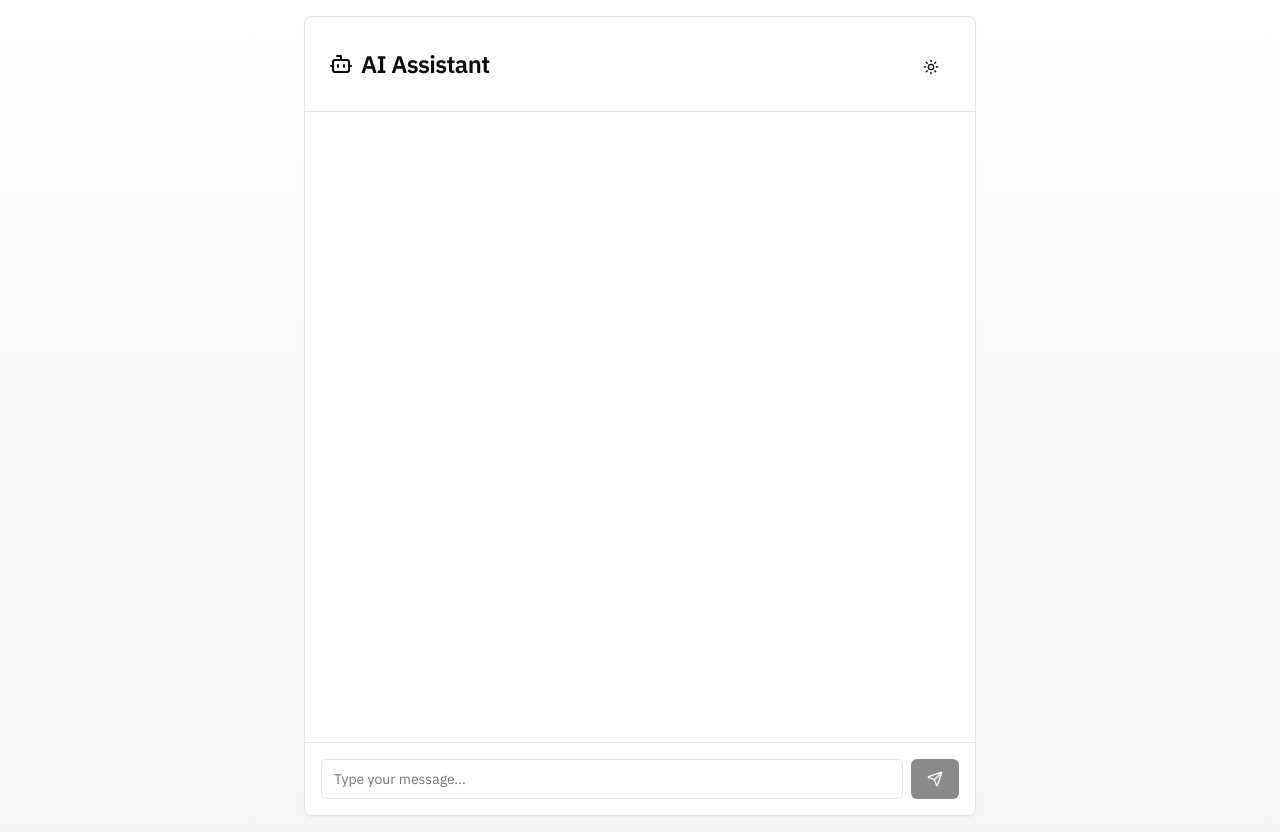
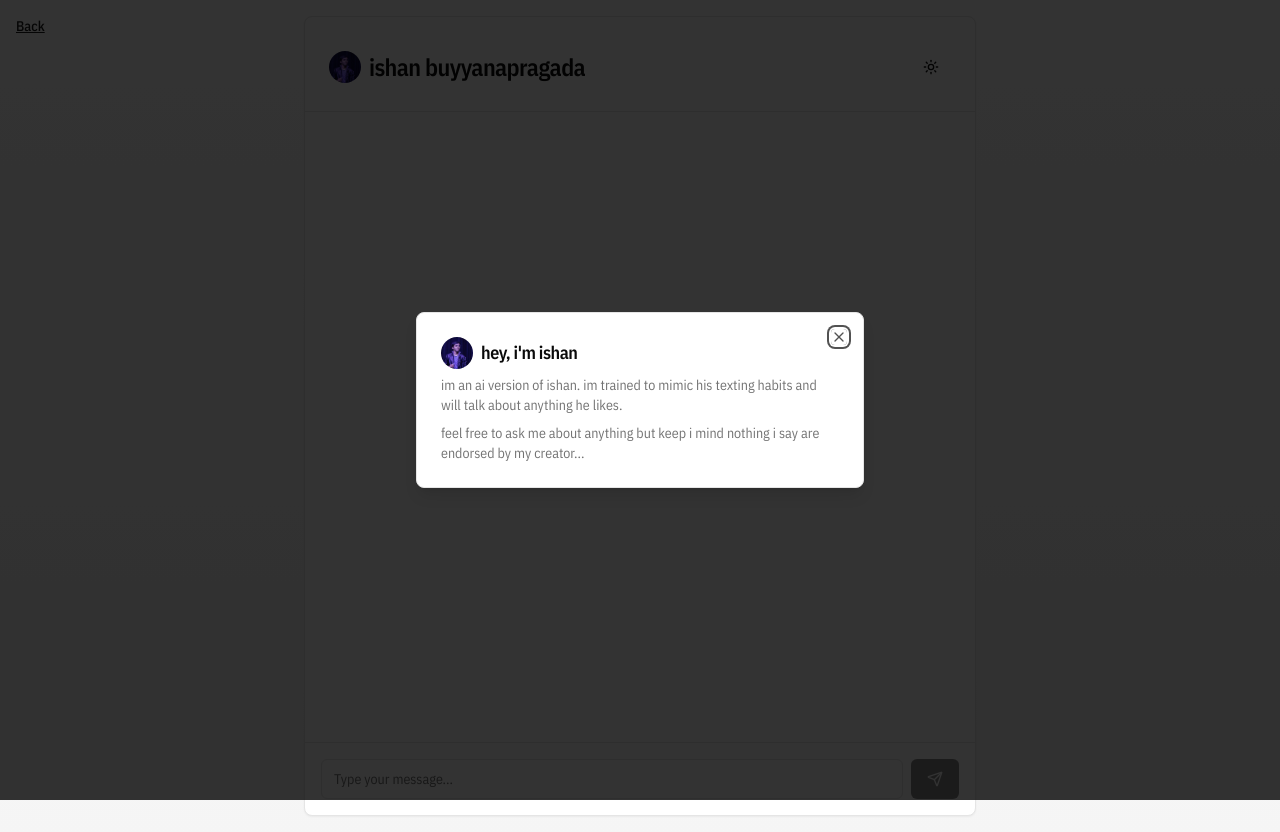
Before and after one commit to ishanpragada/website_chatbot, a Next.js app: page / in a window 1280 px wide. Built offline with nearby package versions, Linux system fonts and the light colour scheme.

Commit message:
rate limiting and theme changes

```diff
--- a/app/layout.tsx
+++ b/app/layout.tsx
@@ -1,9 +1,9 @@
 import type { Metadata } from 'next'
-import { IBM_Plex_Sans } from 'next/font/google'
+import { IBM_Plex_Sans_Condensed } from 'next/font/google'
 import './globals.css'
 import { ThemeProvider } from '@/components/theme-provider'
 
-const ibmPlexSans = IBM_Plex_Sans({
+const ibmPlexSans = IBM_Plex_Sans_Condensed({
   subsets: ['latin'],
   weight: ['400', '500', '600', '700']
 })
--- a/app/page.tsx
+++ b/app/page.tsx
@@ -9,11 +9,32 @@ import { Input } from "@/components/ui/input"
 import { ScrollArea } from "@/components/ui/scroll-area"
 import { Avatar, AvatarFallback, AvatarImage } from "@/components/ui/avatar"
 import { ThemeToggle } from "@/components/theme-toggle"
+import {
+  Dialog,
+  DialogContent,
+  DialogDescription,
+  DialogHeader,
+  DialogTitle,
+  DialogFooter,
+} from "@/components/ui/dialog"
 
 export default function Chat() {
   const { messages, input, handleInputChange, handleSubmit, isLoading } = useChat()
   const scrollAreaRef = useRef<HTMLDivElement>(null)
   const [mounted, setMounted] = useState(false)
+  const [showWelcome, setShowWelcome] = useState(false)
+  const [showApiKeyDialog, setShowApiKeyDialog] = useState(false)
+  const [apiKey, setApiKey] = useState('')
+  const messageCountRef = useRef(0)
+
+  // Check if it's the first visit
+  useEffect(() => {
+    const hasVisited = localStorage.getItem('hasVisitedChat')
+    if (!hasVisited) {
+      setShowWelcome(true)
+      localStorage.setItem('hasVisitedChat', 'true')
+    }
+  }, [])
 
   // Scroll to bottom when new messages arrive
   useEffect(() => {
@@ -27,15 +48,97 @@ export default function Chat() {
     setMounted(true)
   }, [])
 
+  const handleFormSubmit = async (e: React.FormEvent<HTMLFormElement>) => {
+    e.preventDefault()
+
+    if (messageCountRef.current >= 5 && !localStorage.getItem('openai_api_key')) {
+      setShowApiKeyDialog(true)
+      return
+    }
+
+    messageCountRef.current += 1
+    await handleSubmit(e)
+  }
+
+  const handleApiKeySubmit = (e: React.FormEvent<HTMLFormElement>) => {
+    e.preventDefault()
+    localStorage.setItem('openai_api_key', apiKey)
+    setShowApiKeyDialog(false)
+  }
+
   if (!mounted) return null
 
   return (
+    <>
+      <Dialog open={showWelcome} onOpenChange={setShowWelcome}>
+        <DialogContent className="sm:max-w-md">
+          <DialogHeader>
+            <DialogTitle className="flex items-center gap-2">
+              <Avatar className="h-8 w-8">
+                <AvatarImage src="/pfp.jpg" />
+              </Avatar>
+              hey, i'm ishan
+            </DialogTitle>
+            <DialogDescription asChild>
+              <div className="text-left space-y-2">
+                im an ai version of ishan. im trained to mimic his texting habits and will talk about anything he likes.
+                <div className="mt-2">
+                  feel free to ask me about anything but keep i mind nothing i say are endorsed by my creator...
+                </div>
+              </div>
+            </DialogDescription>
+          </DialogHeader>
+        </DialogContent>
+      </Dialog>
+
+      <Dialog open={showApiKeyDialog} onOpenChange={setShowApiKeyDialog}>
+        <DialogContent className="sm:max-w-md">
+          <DialogHeader>
+            <DialogTitle>Enter your OpenAI API Key</DialogTitle>
+            <DialogDescription>
+              To continue chatting, please enter your OpenAI API key. You can get one from{' '}
+              <a
+                href="https://platform.openai.com/api-keys"
+                target="_blank"
+                rel="noopener noreferrer"
+                className="text-primary hover:underline"
+              >
+                OpenAI's website
+              </a>.
+            </DialogDescription>
+          </DialogHeader>
+          <form onSubmit={handleApiKeySubmit}>
+            <div className="grid gap-4 py-4">
+              <Input
+                placeholder="sk-..."
+                value={apiKey}
+                onChange={(e) => setApiKey(e.target.value)}
+                type="password"
+              />
+            </div>
+            <DialogFooter>
+              <Button type="submit" disabled={!apiKey.startsWith('sk-')}>
+                Save API Key
+              </Button>
+            </DialogFooter>
+          </form>
+        </DialogContent>
+      </Dialog>
+
       <div className="flex min-h-screen items-center justify-center bg-gradient-to-b from-background to-muted p-4">
         <Card className="w-full max-w-2xl h-[800px] grid grid-rows-[auto_1fr_auto]">
           <CardHeader className="border-b flex flex-row items-center justify-between">
+            <a
+              href="https://ishankr.com"
+              className="absolute left-4 top-4 text-primary text-sm font-medium underline"
+            >
+              Back
+            </a>
             <CardTitle className="flex items-center gap-2">
-            <Bot className="h-6 w-6" />
-            AI Assistant
+              <Avatar className="h-8 w-8">
+                <AvatarImage src="/pfp.jpg" />
+              </Avatar>
+              ishan buyyanapragada
             </CardTitle>
             <ThemeToggle />
           </CardHeader>
@@ -61,7 +164,7 @@ export default function Chat() {
                       ) : (
                         <>
                           <AvatarFallback>AI</AvatarFallback>
-                        <AvatarImage src="/placeholder.svg?height=32&width=32" />
+                          <AvatarImage src="/pfp.jpg" />
                         </>
                       )}
                     </Avatar>
@@ -69,7 +172,7 @@ export default function Chat() {
                       className={`rounded-lg px-4 py-2 ${
                         message.role === 'user'
                           ? 'bg-primary text-primary-foreground'
-                        : 'bg-muted dark:bg-muted/50'
+                          : 'bg-muted dark:bg-muted/50 text-secondary-foreground'
                       }`}
                     >
                       {message.content}
@@ -89,7 +192,7 @@ export default function Chat() {
 
           <CardFooter className="border-t p-4">
             <form
-            onSubmit={handleSubmit}
+              onSubmit={handleFormSubmit}
               className="flex w-full items-center gap-2"
             >
               <Input
@@ -107,5 +210,6 @@ export default function Chat() {
           </CardFooter>
         </Card>
       </div>
+    </>
   )
 }
--- /dev/null
+++ b/components/ui/dialog.tsx
@@ -0,0 +1,122 @@
+"use client"
+
+import * as React from "react"
+import * as DialogPrimitive from "@radix-ui/react-dialog"
+import { X } from "lucide-react"
+
+import { cn } from "@/lib/utils"
+
+const Dialog = DialogPrimitive.Root
+
+const DialogTrigger = DialogPrimitive.Trigger
+
+const DialogPortal = DialogPrimitive.Portal
+
+const DialogClose = DialogPrimitive.Close
+
+const DialogOverlay = React.forwardRef<
+  React.ElementRef<typeof DialogPrimitive.Overlay>,
+  React.ComponentPropsWithoutRef<typeof DialogPrimitive.Overlay>
+>(({ className, ...props }, ref) => (
+  <DialogPrimitive.Overlay
+    ref={ref}
+    className={cn(
+      "fixed inset-0 z-50 bg-black/80  data-[state=open]:animate-in data-[state=closed]:animate-out data-[state=closed]:fade-out-0 data-[state=open]:fade-in-0",
+      className
+    )}
+    {...props}
+  />
+))
+DialogOverlay.displayName = DialogPrimitive.Overlay.displayName
+
+const DialogContent = React.forwardRef<
+  React.ElementRef<typeof DialogPrimitive.Content>,
+  React.ComponentPropsWithoutRef<typeof DialogPrimitive.Content>
+>(({ className, children, ...props }, ref) => (
+  <DialogPortal>
+    <DialogOverlay />
+    <DialogPrimitive.Content
+      ref={ref}
+      className={cn(
+        "fixed left-[50%] top-[50%] z-50 grid w-full max-w-lg translate-x-[-50%] translate-y-[-50%] gap-4 border bg-background p-6 shadow-lg duration-200 data-[state=open]:animate-in data-[state=closed]:animate-out data-[state=closed]:fade-out-0 data-[state=open]:fade-in-0 data-[state=closed]:zoom-out-95 data-[state=open]:zoom-in-95 data-[state=closed]:slide-out-to-left-1/2 data-[state=closed]:slide-out-to-top-[48%] data-[state=open]:slide-in-from-left-1/2 data-[state=open]:slide-in-from-top-[48%] sm:rounded-lg",
+        className
+      )}
+      {...props}
+    >
+      {children}
+      <DialogPrimitive.Close className="absolute right-4 top-4 rounded-sm opacity-70 ring-offset-background transition-opacity hover:opacity-100 focus:outline-none focus:ring-2 focus:ring-ring focus:ring-offset-2 disabled:pointer-events-none data-[state=open]:bg-accent data-[state=open]:text-muted-foreground">
+        <X className="h-4 w-4" />
+        <span className="sr-only">Close</span>
+      </DialogPrimitive.Close>
+    </DialogPrimitive.Content>
+  </DialogPortal>
+))
+DialogContent.displayName = DialogPrimitive.Content.displayName
+
+const DialogHeader = ({
+  className,
+  ...props
+}: React.HTMLAttributes<HTMLDivElement>) => (
+  <div
+    className={cn(
+      "flex flex-col space-y-1.5 text-center sm:text-left",
+      className
+    )}
+    {...props}
+  />
+)
+DialogHeader.displayName = "DialogHeader"
+
+const DialogFooter = ({
+  className,
+  ...props
+}: React.HTMLAttributes<HTMLDivElement>) => (
+  <div
+    className={cn(
+      "flex flex-col-reverse sm:flex-row sm:justify-end sm:space-x-2",
+      className
+    )}
+    {...props}
+  />
+)
+DialogFooter.displayName = "DialogFooter"
+
+const DialogTitle = React.forwardRef<
+  React.ElementRef<typeof DialogPrimitive.Title>,
+  React.ComponentPropsWithoutRef<typeof DialogPrimitive.Title>
+>(({ className, ...props }, ref) => (
+  <DialogPrimitive.Title
+    ref={ref}
+    className={cn(
+      "text-lg font-semibold leading-none tracking-tight",
+      className
+    )}
+    {...props}
+  />
+))
+DialogTitle.displayName = DialogPrimitive.Title.displayName
+
+const DialogDescription = React.forwardRef<
+  React.ElementRef<typeof DialogPrimitive.Description>,
+  React.ComponentPropsWithoutRef<typeof DialogPrimitive.Description>
+>(({ className, ...props }, ref) => (
+  <DialogPrimitive.Description
+    ref={ref}
+    className={cn("text-sm text-muted-foreground", className)}
+    {...props}
+  />
+))
+DialogDescription.displayName = DialogPrimitive.Description.displayName
+
+export {
+  Dialog,
+  DialogPortal,
+  DialogOverlay,
+  DialogClose,
+  DialogTrigger,
+  DialogContent,
+  DialogHeader,
+  DialogFooter,
+  DialogTitle,
+  DialogDescription,
+}
--- a/package.json
+++ b/package.json
@@ -11,6 +11,7 @@
   "dependencies": {
     "@ai-sdk/openai": "^1.0.11",
     "@radix-ui/react-avatar": "^1.1.2",
+    "@radix-ui/react-dialog": "^1.1.4",
     "@radix-ui/react-dropdown-menu": "^2.1.4",
     "@radix-ui/react-scroll-area": "^1.2.2",
     "@radix-ui/react-slot": "^1.1.1",
```
Also changed, not shown: app/api/chat/route.ts (+1 -1 lines), public/pfp.jpg (added), 1 other file (tests, documents, lock files or other folders). Lines whose indentation alone changed are shown as unchanged.
